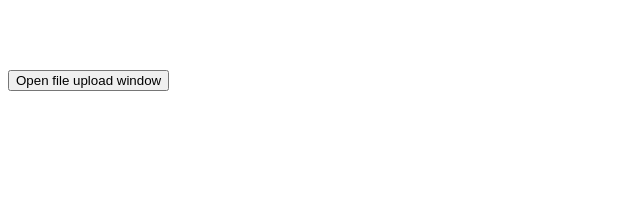
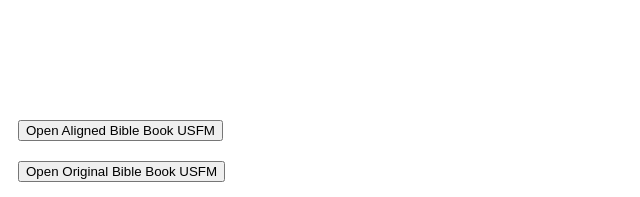
Before and after one commit to unfoldingWord-box3/word-aligner-extension, a React (Vite) app in the folder webview-ui/: page / in a window 1280 px wide. Shown: the part 709-906 px from the top of the page, without its empty margins (0-640 px from the left). Before the commit the page ends 808 px from the top, so only its background shows below. Built offline with nearby package versions, Linux system fonts and the light colour scheme.

Commit message:
Added callback for when bible is loaded

```diff
--- a/webview-ui/src/App.tsx
+++ b/webview-ui/src/App.tsx
@@ -2,8 +2,18 @@ import { vscode } from "./utilities/vscode";
 import { VSCodeButton } from "@vscode/webview-ui-toolkit/react";
 import "./App.css";
 import { WordAlignerDialog } from "./components/WordAlignerDialog";
+import { FileInput, LoadedFileType } from "./components/FileInput";
+import React from "react";
 
 console.log("starting app")
+
+function onAlignedBibleLoad(data: LoadedFileType): void {
+  console.log('onAlignedBibleLoad data', data?.fileData?.substring(0, 100))
+}
+
+function onOriginalBibleLoad(data: LoadedFileType): void {
+  console.log('onOriginalBibleLoad data', data?.fileData?.substring(0, 100))
+}
 
 function App() {
   function handleHowdyClick() {
@@ -17,6 +27,17 @@ function App() {
     <main>
       <h1>Word Aligner Demo</h1>
       <WordAlignerDialog />
+      <div style={{"height": "40px"}}></div>
+      <FileInput
+        onFileLoad={onAlignedBibleLoad}
+        title={"Open Aligned Bible Book USFM"}
+        open={true}
+      />
+      <FileInput
+        onFileLoad={onOriginalBibleLoad}
+        title={"Open Original Bible Book USFM"}
+        open={true}
+      />
       {/* <VSCodeButton onClick={handleHowdyClick}>Howdy!</VSCodeButton> */}
     </main>
   );
--- a/webview-ui/src/components/FileInput.tsx
+++ b/webview-ui/src/components/FileInput.tsx
@@ -2,7 +2,26 @@ import React, { useRef } from 'react';
 
 console.log("FileInput")
 
-function FileInput() {
+export type LoadedFileType = {
+  fileUrl: string,
+  fileData: string | undefined,
+};
+
+export interface OnFileLoadType {
+  (data: LoadedFileType): void;
+}
+
+export type AppParams = {
+  onFileLoad: OnFileLoadType,
+  open: boolean,
+  title: string,
+};
+
+export const FileInput: React.FC<AppParams> = ({
+  onFileLoad,
+  open,
+  title
+}) => {
   const inputFile = useRef(null);
 
   const onButtonClick = () => {
@@ -19,7 +38,12 @@ function FileInput() {
 
     reader.onloadend = () => {
       // The file's text will be printed here
-      console.log("FileInput - loaded file", reader.result);
+      const fileData = reader?.result?.toString()
+      console.log("FileInput - loaded file", fileData?.substring(0, 100));
+      onFileLoad?.({
+        fileUrl: file?.path,
+        fileData: fileData,
+      })
     };
 
     console.log("FileInput - selected file", file);
@@ -27,10 +51,13 @@ function FileInput() {
   };
 
   return (
-    <div>
-      <input type='file' id='file' ref={inputFile} style={{ display: 'none' }} onChange={handleFileUpload} />
-      <button onClick={onButtonClick}>Open file upload window</button>
-    </div>
+    open ?
+      <div style={{"padding": "10px"}}>
+        <input type='file' id='file' ref={inputFile} style={{ display: 'none' }} onChange={handleFileUpload} />
+        <button onClick={onButtonClick}>{title}</button>
+      </div>
+    :
+      <></>
   );
 }
 
--- a/webview-ui/src/components/WordAlignerDialog.tsx
+++ b/webview-ui/src/components/WordAlignerDialog.tsx
@@ -99,7 +99,6 @@ export function WordAlignerDialog() {
             resetAlignments={onReset}
           />
       </div>
-      <FileInput />
     </>
   );
 };
```
